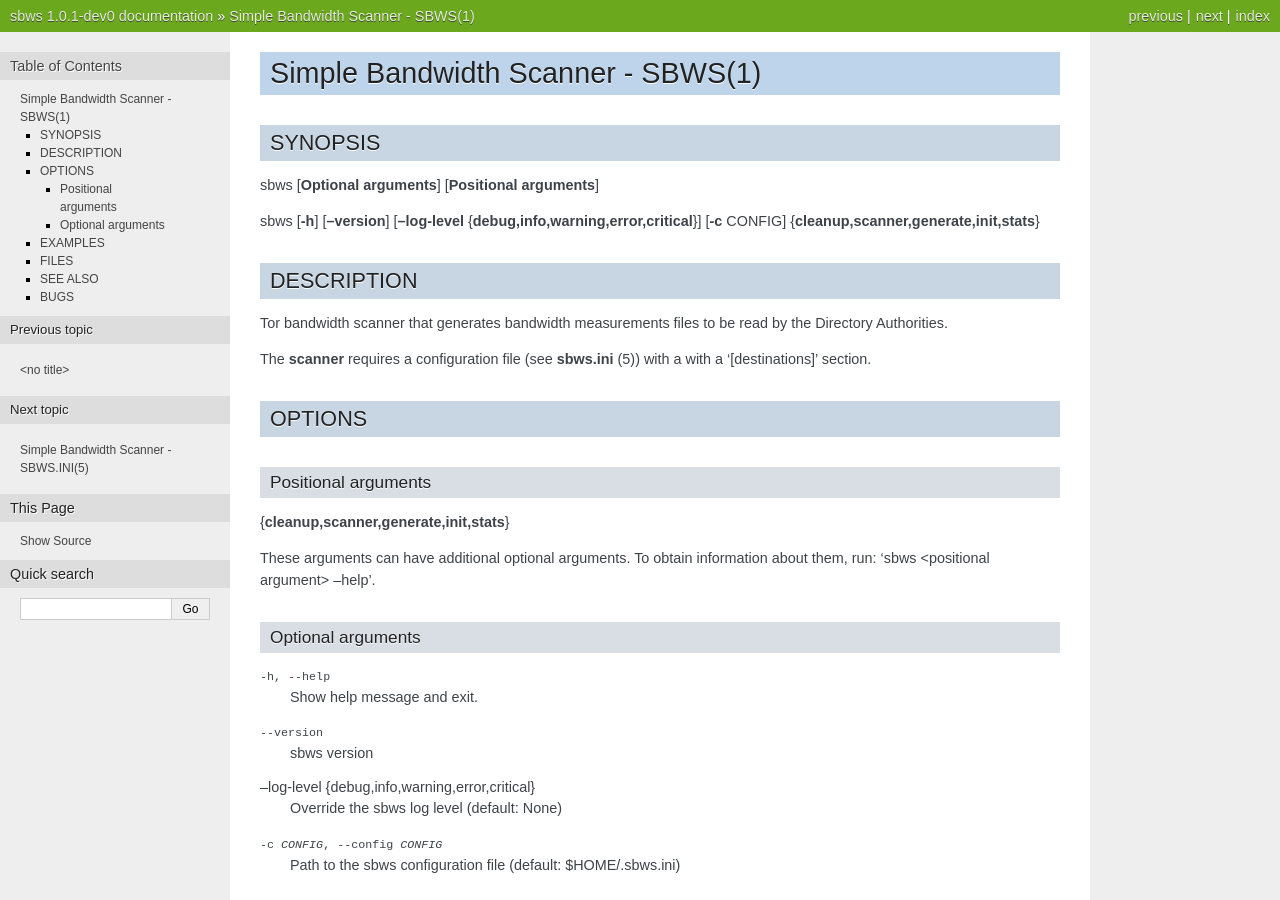
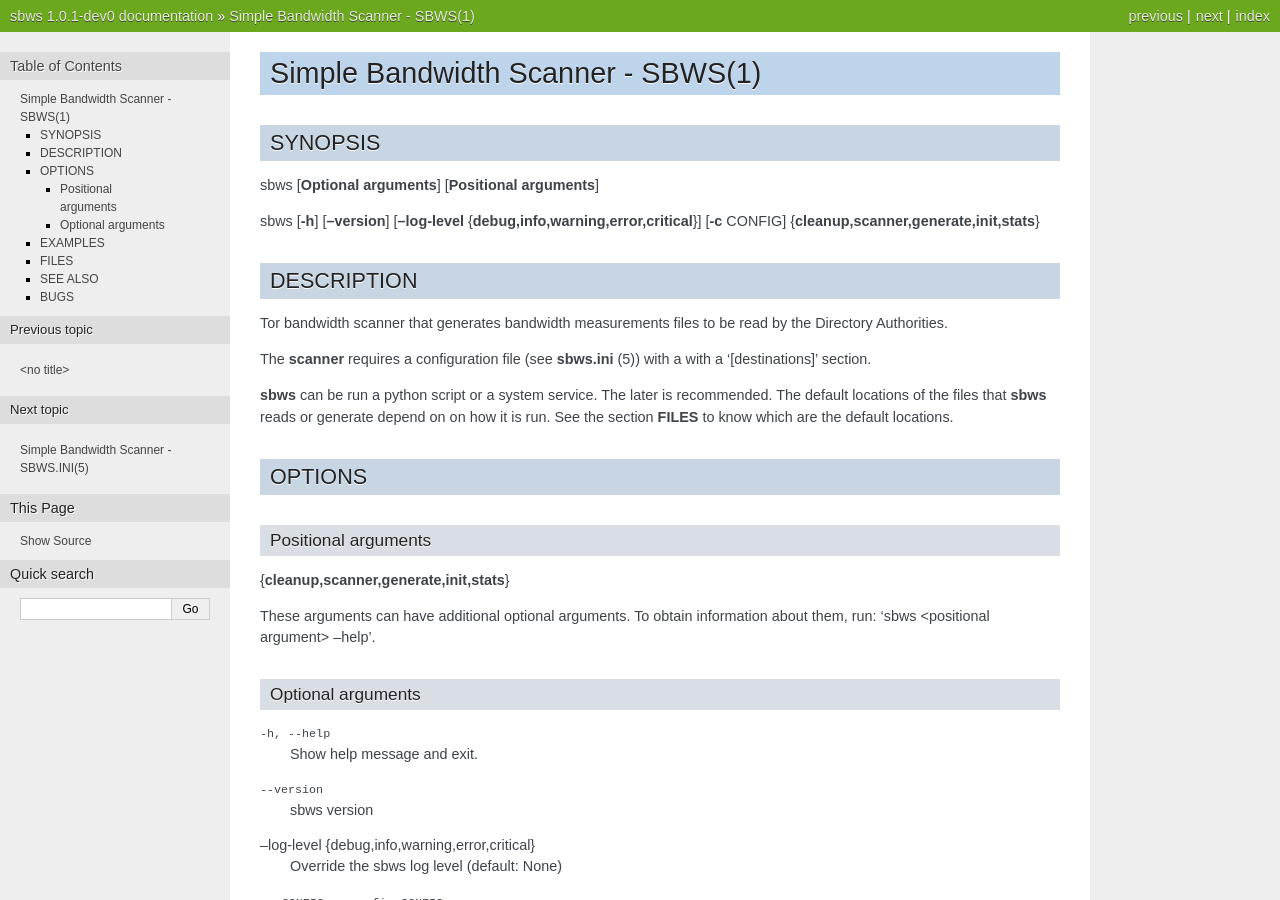
Before and after one commit to torproject/sbws, a Sphinx documentation site: the page built from docs/source/man_sbws.rst, in a window 1280 px wide and 900 px high. Built offline with Sphinx 7.4.7, drawn with Linux system fonts in a browser that asks for light colours; formulas are drawn with MathJax 3; pages that are not in the unit, such as notebooks, are missing from menus.

Commit message:
Add where to find the default file locations

```diff
--- a/docs/source/man_sbws.rst
+++ b/docs/source/man_sbws.rst
@@ -18,6 +18,12 @@
 
 The **scanner** requires a configuration file (see **sbws.ini** (5)) with a
 with a '[destinations]' section.
+
+**sbws** can be run a python script or a system service.
+The later is recommended.
+The default locations of the files that **sbws** reads or generate depend on
+on how it is run.
+See the section **FILES** to know which are the default locations.
 
 OPTIONS
 -------
```
